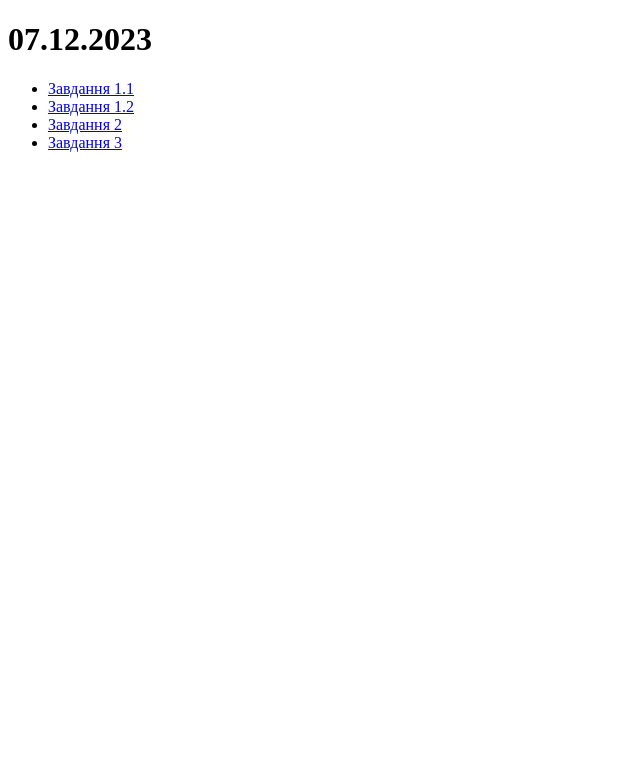
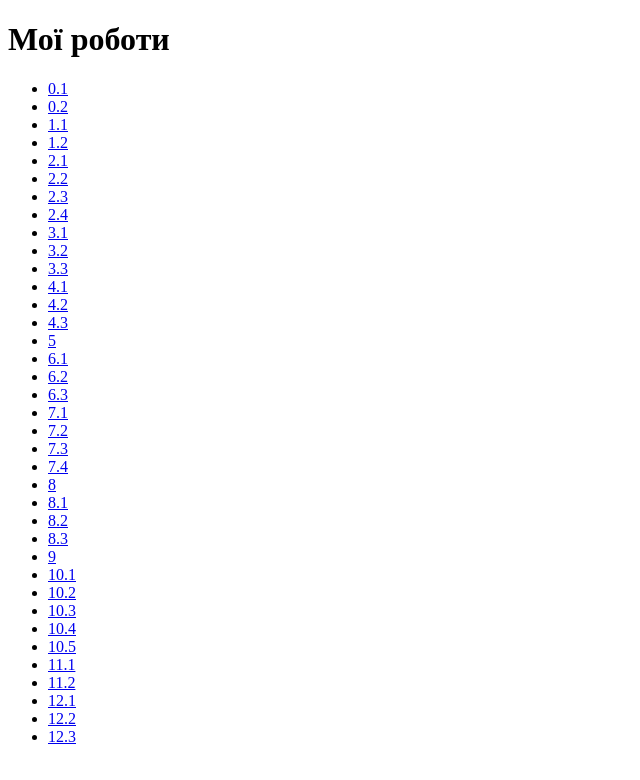
Before and after one commit to Ulixqq/Ulixqq, a plain HTML site: page index.html in a window 1280 px wide. Shown: the whole page, without its empty margins (0-640 px from the left). Drawn offline with Linux system fonts and the light colour scheme.

Commit message:
Add files via upload

```diff
--- a/index.html
+++ b/index.html
@@ -6,13 +6,47 @@
     <title>Мої роботи</title>
 </head>
 <body>
-    <h1>07.12.2023</h1>
+    <h1>Мої роботи</h1>
 
     <ul>
-        <li><a href="less7/z1/era.html">Завдання 1.1</a></li>
-        <li><a href="less7/z1/era0.html">Завдання 1.2</a></li>
-        <li><a href="less7/z2/print.html">Завдання 2</a></li>
-        <li><a href="less7/z3/gloria.html">Завдання 3</a></li>
+
+        <li><a href="less0/index.html">0.1</a></li>
+        <li><a href="less0/index2.html">0.2</a></li>
+        <li><a href="less1/index.html">1.1</a></li>
+        <li><a href="less1/task2.html">1.2</a></li>
+        <li><a href="less2/task1.html">2.1</a></li>
+        <li><a href="less2/task2.html">2.2</a></li>
+        <li><a href="less2/task3.html">2.3</a></li>
+        <li><a href="less2/task4.html">2.4</a></li>
+        <li><a href="less3/Завдання 1/приклад 1/index.html">3.1</a></li>
+        <li><a href="less3/Завдання 2/z2a.html">3.2</a></li>
+        <li><a href="less3/Завдання 3/z3a.html">3.3</a></li>
+        <li><a href="less4/task1.html">4.1</a></li>
+        <li><a href="less4/task2.html">4.2</a></li>
+        <li><a href="less4/task3.html">4.3</a></li>
+        <li><a href="less5/index.html">5</a></li>
+        <li><a href="less6/task1/task1.html">6.1</a></li>
+        <li><a href="less6/task2/task2.html">6.2</a></li>
+        <li><a href="less6/task3/index1.html">6.3</a></li>
+        <li><a href="less7/z1/era.html">7.1</a></li>
+        <li><a href="less7/z1/era0.html">7.2</a></li>
+        <li><a href="less7/z2/print.html">7.3</a></li>
+        <li><a href="less7/z3/gloria.html">7.4</a></li>
+        <li><a href="less8/index.html">8</a></li>
+        <li><a href="less8/z1/era.html">8.1</a></li>
+        <li><a href="less8/z2/print.html">8.2</a></li>
+        <li><a href="less8/z3/gloria.html">8.3</a></li>
+        <li><a href="less9/index.html">9</a></li>
+        <li><a href="less10/index.html">10.1</a></li>
+        <li><a href="less10.2/zav1/index.html">10.2</a></li>
+        <li><a href="less10.2/zav2/index.html">10.3</a></li>
+        <li><a href="less10.2/zav3/index.html">10.4</a></li>
+        <li><a href="less10.2/zav4/index.html">10.5</a></li>
+        <li><a href="less11/z1/era.html">11.1</a></li>
+        <li><a href="less11/z2/abbey_road.html">11.2</a></li>
+        <li><a href="less12/zv1/index.html">12.1</a></li>
+        <li><a href="less12/zv2/index.html">12.2</a></li>
+        <li><a href="less12/zv3/index.html">12.3</a></li>
     </ul>
 </body>
 </html>
--- /dev/null
+++ b/less12/zv1/style.css
@@ -0,0 +1,36 @@
+.block {
+    background-color: black;
+    color: bisque;
+    font-family: Arial, Helvetica, sans-serif;
+    box-sizing: border-box;
+}
+
+body {
+    background-color: bisque;
+}
+
+.block1 {
+    width: 200px;
+    height: 40px;
+    border: 2px solid rgb(110, 102, 102);
+}
+
+.block2 {
+    width: 140px;
+    height: 60px;
+    border: 2px solid rgb(110, 102, 102);
+    padding-top: 20px;
+    padding-left: 40px;
+    margin-top: 20px;
+    margin-left: 120px;
+    margin-bottom: 20px;
+}
+
+.block3 {
+    width: 200px;
+    height: 60px;
+    border: 10px solid rgb(110, 102, 102);
+    padding-top: 10px;
+    padding-left: 10px;
+    margin-left: 20px;
+}
--- /dev/null
+++ b/less12/zv2/style.css
@@ -0,0 +1,29 @@
+body {
+    background-color: bisque;
+    color: rgb(124, 18, 18);
+}
+
+.block {
+    background-color: rgb(253, 188, 109);
+    border: 5px dashed rgb(241, 114, 114);
+    padding: 10px;
+    margin-bottom: 12px;
+}
+
+.block2, .block3, .block4 {
+    width: 43%;
+    height: 80px;
+}
+
+.block2 {
+    float: left;
+}
+
+.block3 {
+    float: right;
+}
+
+.block4 {
+    clear: both;
+    margin: 12px auto;
+}
--- /dev/null
+++ b/less12/zv3/style.css
@@ -0,0 +1,35 @@
+body {
+    background-color: bisque;
+    color: rgb(124, 18, 18);
+}
+
+.block {
+    background-color: rgb(253, 188, 109);
+    border: 5px dashed rgb(241, 114, 114);
+    padding: 10px;
+    margin-bottom: 12px;
+}
+
+.block2, .block3, .block4 {
+    width: 25%;
+    height: 80px;
+}
+
+.block2 {
+    float: left;
+}
+
+.block3 {
+    float: right;
+
+}
+
+.block4 {
+    float: left;
+    width: 30%;
+    margin-left: 20px;
+}
+
+.foater {
+    clear: both;
+}
```
Also changed, not shown: less12/zv1/index.html (added, +14 -0 lines), less12/zv2/index.html (added, +16 -0 lines), less12/zv3/index.html (added, +16 -0 lines).
